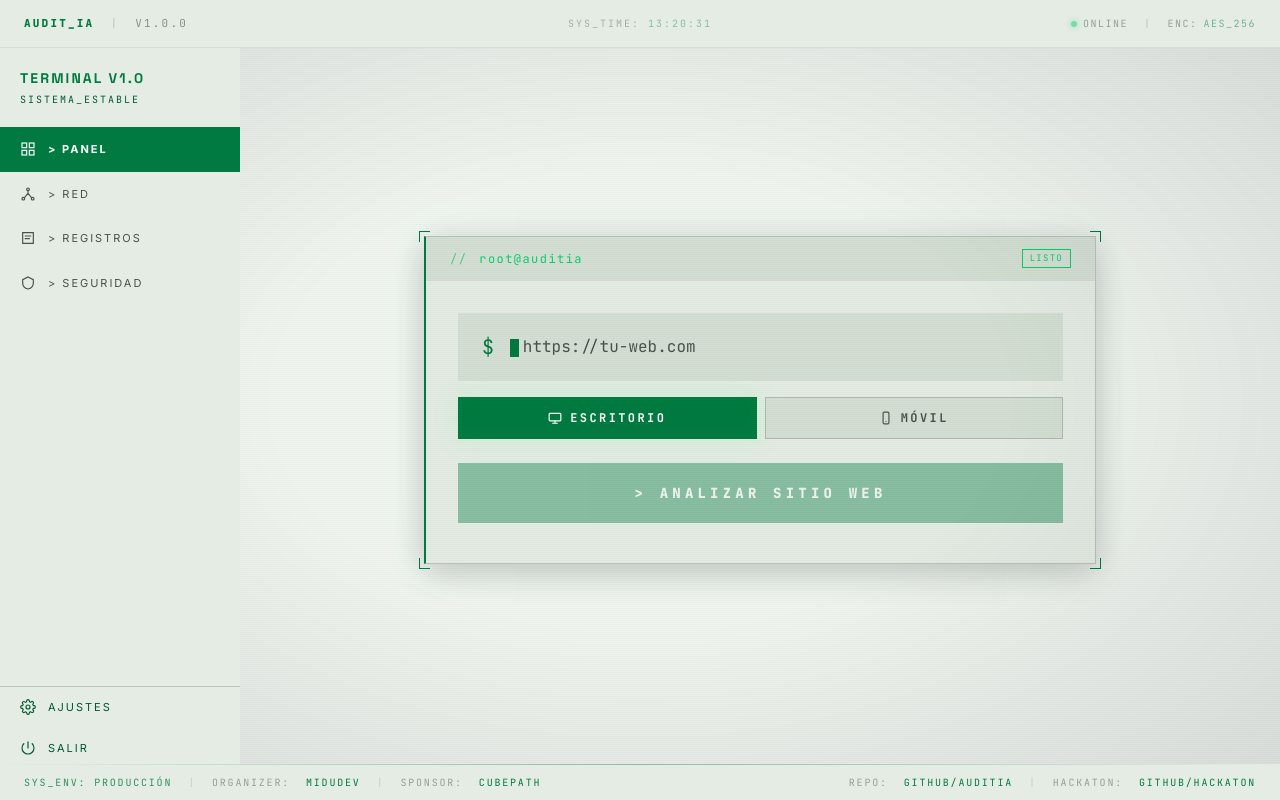
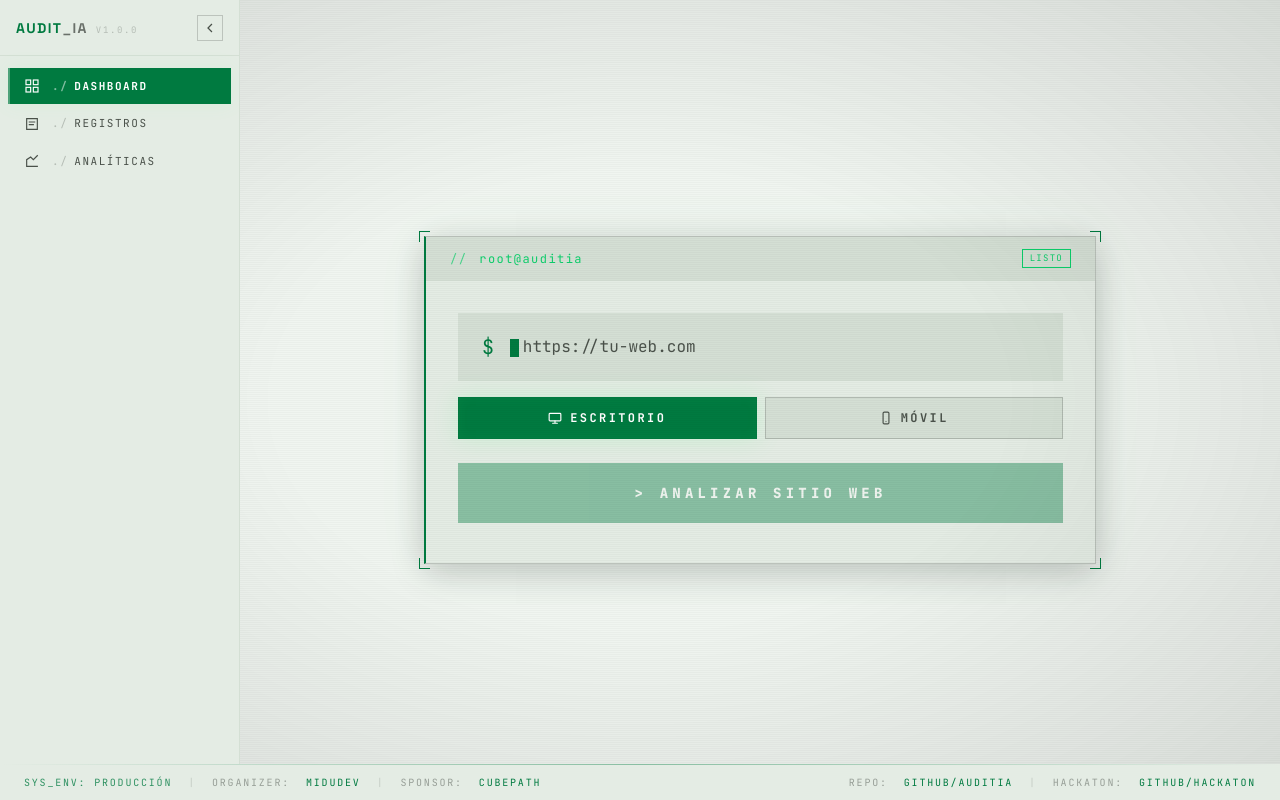
Before and after one commit to byluisfer/AuditIA, a Next.js app: page / in a window 1280 px wide. Built offline with nearby package versions, Linux system fonts and the light colour scheme.

Commit message:
Improved the sidebar, removed header and implement Analytics and Logs pages.

```diff
--- a/app/components/header.tsx
+++ b/app/components/header.tsx
@@ -1,8 +1,17 @@
 "use client";
 import { useState, useEffect } from "react";
+import { usePathname } from "next/navigation";
+
+const ROUTE_LABELS: Record<string, string> = {
+  "/": "dashboard",
+  "/logs": "logs",
+  "/analytics": "analytics",
+};
 
 export function Header() {
   const [time, setTime] = useState("");
+  const pathname = usePathname();
+  const page = ROUTE_LABELS[pathname] ?? pathname.replace("/", "");
 
   useEffect(() => {
     function tick() {
@@ -22,20 +31,25 @@ export function Header() {
         fontFamily: "var(--font-jetbrains-mono), monospace",
       }}
     >
-      {/* Left — brand */}
-      <div className="flex items-center gap-4 text-[11px] tracking-[0.2em] uppercase">
-        <span className="font-black" style={{ color: "var(--primary)" }}>
-          AUDIT_IA
-        </span>
-        <span style={{ opacity: 0.2 }}>|</span>
-        <span style={{ color: "var(--text-dim)", opacity: 0.6 }}>v1.0.0</span>
+      {/* Left — breadcrumb */}
+      <div className="flex items-center gap-2 text-[11px] tracking-[0.15em] uppercase">
+        <span style={{ color: "var(--text-dim)", opacity: 0.4 }}>~/</span>
+        <span style={{ color: "var(--primary)" }}>{page}</span>
+        <span
+          className="cursor-blink inline-block translate-y-px"
+          style={{
+            width: "0.45em",
+            height: "0.85em",
+            backgroundColor: "var(--primary)",
+            opacity: 0.7,
+          }}
+        />
       </div>
 
-      {/* Center — live clock easter egg */}
+      {/* Center — live clock */}
       <div
-        className="absolute left-1/2 -translate-x-1/2 flex items-center gap-2 text-[10px] tracking-[0.2em]"
-        style={{ color: "var(--text-dim)", opacity: 0.4 }}
-        title="Hora del sistema"
+        className="absolute left-1/2 -translate-x-1/2 flex items-center gap-2 text-[10px] tracking-[0.2em] uppercase"
+        style={{ color: "var(--text-dim)", opacity: 0.35 }}
       >
         <span>SYS_TIME:</span>
         <span style={{ color: "var(--primary)", opacity: 1 }}>{time}</span>
--- a/app/components/sidebar.tsx
+++ b/app/components/sidebar.tsx
@@ -1,17 +1,21 @@
-import type { ReactNode } from "react";
+"use client";
+import { useState, useEffect } from "react";
+import Link from "next/link";
+import { usePathname } from "next/navigation";
 
-type NavItem = {
-  label: string;
-  active?: boolean;
-  icon: ReactNode;
-};
-
-const navItems: NavItem[] = [
+const NAV_ITEMS = [
   {
-    label: "Panel",
-    active: true,
+    id: "dashboard",
+    href: "/",
+    label: "Dashboard",
     icon: (
-      <svg className="w-4 h-4 shrink-0" fill="none" stroke="currentColor" viewBox="0 0 24 24" strokeWidth={1.75}>
+      <svg
+        className="w-4 h-4 shrink-0"
+        fill="none"
+        stroke="currentColor"
+        viewBox="0 0 24 24"
+        strokeWidth={1.75}
+      >
         <rect x="3" y="3" width="7" height="7" />
         <rect x="14" y="3" width="7" height="7" />
         <rect x="3" y="14" width="7" height="7" />
@@ -20,113 +24,215 @@ const navItems: NavItem[] = [
     ),
   },
   {
-    label: "Red",
+    id: "logs",
+    href: "/logs",
+    label: "Registros",
     icon: (
-      <svg className="w-4 h-4 shrink-0" fill="none" stroke="currentColor" viewBox="0 0 24 24" strokeWidth={1.75}>
-        <circle cx="12" cy="5" r="2" />
-        <circle cx="5" cy="19" r="2" />
-        <circle cx="19" cy="19" r="2" />
-        <path strokeLinecap="square" d="M12 7v4M12 11l-5 6M12 11l5 6" />
+      <svg
+        className="w-4 h-4 shrink-0"
+        fill="none"
+        stroke="currentColor"
+        viewBox="0 0 24 24"
+        strokeWidth={1.75}
+      >
+        <path
+          strokeLinecap="square"
+          strokeLinejoin="miter"
+          d="M4 4h16v16H4zM8 9h8M8 13h6"
+        />
       </svg>
     ),
   },
   {
-    label: "Registros",
+    id: "analytics",
+    href: "/analytics",
+    label: "Analíticas",
     icon: (
-      <svg className="w-4 h-4 shrink-0" fill="none" stroke="currentColor" viewBox="0 0 24 24" strokeWidth={1.75}>
-        <path strokeLinecap="square" strokeLinejoin="miter" d="M4 4h16v16H4zM8 9h8M8 13h6" />
-      </svg>
-    ),
-  },
-  {
-    label: "Seguridad",
-    icon: (
-      <svg className="w-4 h-4 shrink-0" fill="none" stroke="currentColor" viewBox="0 0 24 24" strokeWidth={1.75}>
-        <path strokeLinecap="square" strokeLinejoin="miter" d="M12 3l8 4v5c0 4.5-3.5 8-8 9-4.5-1-8-4.5-8-9V7l8-4z" />
+      <svg
+        className="w-4 h-4 shrink-0"
+        fill="none"
+        stroke="currentColor"
+        viewBox="0 0 24 24"
+        strokeWidth={1.75}
+      >
+        <path
+          strokeLinecap="square"
+          strokeLinejoin="miter"
+          d="M4 20h16M4 20V10l6-4 4 4 6-6"
+        />
       </svg>
     ),
   },
 ];
 
-const bottomItems: NavItem[] = [
-  {
-    label: "Ajustes",
-    icon: (
-      <svg className="w-4 h-4 shrink-0" fill="none" stroke="currentColor" viewBox="0 0 24 24" strokeWidth={1.75}>
-        <path strokeLinecap="square" d="M12 15a3 3 0 100-6 3 3 0 000 6z" />
-        <path strokeLinecap="square" d="M19.4 15a1.65 1.65 0 00.33 1.82l.06.06a2 2 0 010 2.83 2 2 0 01-2.83 0l-.06-.06a1.65 1.65 0 00-1.82-.33 1.65 1.65 0 00-1 1.51V21a2 2 0 01-4 0v-.09A1.65 1.65 0 009 19.4a1.65 1.65 0 00-1.82.33l-.06.06a2 2 0 01-2.83-2.83l.06-.06A1.65 1.65 0 004.68 15a1.65 1.65 0 00-1.51-1H3a2 2 0 010-4h.09A1.65 1.65 0 004.6 9a1.65 1.65 0 00-.33-1.82l-.06-.06a2 2 0 012.83-2.83l.06.06A1.65 1.65 0 009 4.68a1.65 1.65 0 001-1.51V3a2 2 0 014 0v.09a1.65 1.65 0 001 1.51 1.65 1.65 0 001.82-.33l.06-.06a2 2 0 012.83 2.83l-.06.06A1.65 1.65 0 0019.4 9a1.65 1.65 0 001.51 1H21a2 2 0 010 4h-.09a1.65 1.65 0 00-1.51 1z" />
-      </svg>
-    ),
-  },
-  {
-    label: "Salir",
-    icon: (
-      <svg className="w-4 h-4 shrink-0" fill="none" stroke="currentColor" viewBox="0 0 24 24" strokeWidth={1.75}>
-        <path strokeLinecap="square" d="M5.636 5.636a9 9 0 1012.728 0M12 3v9" />
-      </svg>
-    ),
-  },
-];
-
-const navLinkStyle: React.CSSProperties = {
-  color: "var(--text-dim)",
-  fontFamily: "var(--font-inter), sans-serif",
-};
-
-const navLinkActiveStyle: React.CSSProperties = {
-  backgroundColor: "var(--primary)",
-  color: "var(--primary-on)",
-  fontFamily: "var(--font-inter), sans-serif",
-  fontWeight: 700,
-};
+const EXPANDED_W = "15rem";
+const COLLAPSED_W = "3.5rem";
 
 export function Sidebar() {
+  const [collapsed, setCollapsed] = useState(() => {
+    if (typeof window === "undefined") return false;
+    return localStorage.getItem("sidebar-collapsed") === "true";
+  });
+  const pathname = usePathname();
+
+  useEffect(() => {
+    document.documentElement.style.setProperty(
+      "--sidebar-w",
+      collapsed ? COLLAPSED_W : EXPANDED_W,
+    );
+    localStorage.setItem("sidebar-collapsed", String(collapsed));
+  }, [collapsed]);
+
+  useEffect(() => {
+    const saved = localStorage.getItem("sidebar-collapsed") === "true";
+    document.documentElement.style.setProperty(
+      "--sidebar-w",
+      saved ? COLLAPSED_W : EXPANDED_W,
+    );
+  }, []);
+
   return (
     <aside
-      className="fixed left-0 z-60 w-60 flex flex-col"
-      style={{ top: "3rem", bottom: "2rem", backgroundColor: "var(--surface)" }}
+      className="fixed left-0 top-0 bottom-0 z-50 flex flex-col"
+      style={{
+        width: collapsed ? COLLAPSED_W : EXPANDED_W,
+        backgroundColor: "var(--surface)",
+        borderRight: "1px solid var(--surface-high)",
+        transition: "width 0.2s ease",
+        overflow: "hidden",
+      }}
     >
-      <div className="px-5 py-5">
+      {/* ── Brand ────────────────────────────────────────────────────────────── */}
       <div
-          className="text-sm font-black tracking-[0.15em] uppercase"
-          style={{ color: "var(--primary)", fontFamily: "var(--font-space-grotesk), sans-serif" }}
+        className="shrink-0 flex items-center gap-3 px-4"
+        style={{
+          height: "3.5rem",
+          borderBottom: "1px solid var(--surface-high)",
+          justifyContent: collapsed ? "center" : "space-between",
+        }}
       >
-          TERMINAL V1.0
+        {!collapsed && (
+          <div className="flex items-baseline gap-2 min-w-0">
+            <span
+              className="text-sm font-black tracking-widest uppercase"
+              style={{
+                color: "var(--primary)",
+                fontFamily: "var(--font-space-grotesk), sans-serif",
+              }}
+            >
+              AUDIT
+              <span style={{ color: "var(--text)", opacity: 0.6 }}>_IA</span>
+            </span>
+            <span
+              className="text-[9px] tracking-[0.18em] uppercase"
+              style={{ color: "var(--text-dim)", opacity: 0.3 }}
+            >
+              v1.0.0
+            </span>
           </div>
-        <div
-          className="text-[10px] tracking-[0.2em] uppercase mt-1"
-          style={{ color: "var(--secondary)" }}
+        )}
+
+        <button
+          onClick={() => setCollapsed((c) => !c)}
+          className="flex items-center justify-center shrink-0 transition-all duration-150"
+          style={{
+            width: 26,
+            height: 26,
+            color: "var(--text-dim)",
+            border: "1px solid var(--outline)",
+            backgroundColor: "transparent",
+            flexShrink: 0,
+          }}
+          onMouseEnter={(e) => {
+            e.currentTarget.style.color = "var(--primary)";
+            e.currentTarget.style.borderColor = "var(--primary)";
+          }}
+          onMouseLeave={(e) => {
+            e.currentTarget.style.color = "var(--text-dim)";
+            e.currentTarget.style.borderColor = "var(--outline)";
+          }}
+          aria-label={collapsed ? "Expandir" : "Colapsar"}
         >
-          SISTEMA_ESTABLE
-        </div>
+          <svg
+            className="w-3 h-3"
+            fill="none"
+            stroke="currentColor"
+            viewBox="0 0 24 24"
+            strokeWidth={2.5}
+            style={{
+              transform: collapsed ? "rotate(180deg)" : "rotate(0deg)",
+              transition: "transform 0.2s ease",
+            }}
+          >
+            <path strokeLinecap="square" d="M15 19l-7-7 7-7" />
+          </svg>
+        </button>
       </div>
 
-      <nav className="flex flex-col flex-1">
-        {navItems.map(({ label, active, icon }) => (
-          <a
-            key={label}
-            href="#"
-            className="flex items-center gap-3 px-5 py-3.5 text-[11px] tracking-[0.18em] uppercase transition-colors duration-150"
-            style={active ? navLinkActiveStyle : navLinkStyle}
+      {/* ── Nav items ────────────────────────────────────────────────────────── */}
+      <nav className="flex flex-col flex-1 gap-0.5 p-2 pt-3">
+        {NAV_ITEMS.map(({ id, href, label, icon }) => {
+          const active = pathname === href;
+          return (
+            <Link
+              key={id}
+              href={href}
+              title={collapsed ? label : undefined}
+              className="flex items-center gap-3 transition-all duration-150"
+              style={{
+                padding: collapsed ? "0.65rem 0" : "0.6rem 0.875rem",
+                justifyContent: collapsed ? "center" : "flex-start",
+                color: active ? "var(--primary-on)" : "var(--text-dim)",
+                backgroundColor: active ? "var(--primary)" : "transparent",
+                fontFamily: "var(--font-jetbrains-mono), monospace",
+                fontSize: "11px",
+                letterSpacing: "0.14em",
+                textTransform: "uppercase",
+                fontWeight: active ? 700 : 400,
+                borderLeft: active
+                  ? "2px solid rgba(255,255,255,0.3)"
+                  : "2px solid transparent",
+                boxShadow: active ? "0 0 20px rgba(107,255,143,0.08)" : "none",
+                whiteSpace: "nowrap",
+                overflow: "hidden",
+              }}
+              onMouseEnter={(e) => {
+                if (!active) e.currentTarget.style.color = "var(--primary)";
+              }}
+              onMouseLeave={(e) => {
+                if (!active) e.currentTarget.style.color = "var(--text-dim)";
+              }}
             >
               {icon}
-            <span>&gt; {label}</span>
-          </a>
-        ))}
+              {!collapsed && (
+                <span className="flex items-baseline gap-1.5">
+                  <span style={{ opacity: active ? 0.5 : 0.3 }}>./</span>
+                  {label}
+                </span>
+              )}
+            </Link>
+          );
+        })}
       </nav>
 
-      <div style={{ borderTop: "1px solid var(--outline)" }}>
-        {bottomItems.map(({ label, icon }) => (
-          <a
-            key={label}
-            href="#"
-            className="flex items-center gap-3 px-5 py-3 text-[11px] tracking-[0.18em] uppercase transition-colors duration-150 hover:text-(--primary)"
-            style={{ color: "var(--secondary)", fontFamily: "var(--font-inter), sans-serif" }}
+      {/* ── Bottom dot ───────────────────────────────────────────────────────── */}
+      <div
+        className="shrink-0 flex items-center justify-center pb-4"
+        style={{
+          borderTop: "1px solid var(--surface-high)",
+          paddingTop: "0.875rem",
+        }}
       >
-            {icon}
-            <span>{label}</span>
-          </a>
-        ))}
+        <span
+          style={{
+            display: "inline-block",
+            width: 5,
+            height: 5,
+            borderRadius: "50%",
+            backgroundColor: "#0cce6b",
+            boxShadow: "0 0 6px #0cce6b",
+          }}
+        />
       </div>
     </aside>
   );
--- a/app/page.tsx
+++ b/app/page.tsx
@@ -1,5 +1,4 @@
 import { Scanlines, Vignette } from "./components/overlays";
-import { Header } from "./components/header";
 import { Sidebar } from "./components/sidebar";
 import { HeroSection } from "./components/hero-section";
 import { Footer } from "./components/footer";
@@ -15,7 +14,6 @@ export default function Home() {
     >
       <Scanlines />
       <Vignette />
-      <Header />
       <Sidebar />
       <HeroSection />
       <Footer />
```
Also changed, not shown: app/analytics/page.tsx (added, +27 -0 lines), app/components/hero-section.tsx (+29 -22 lines), app/logs/page.tsx (added, +27 -0 lines). Lines whose indentation alone changed are shown as unchanged.
